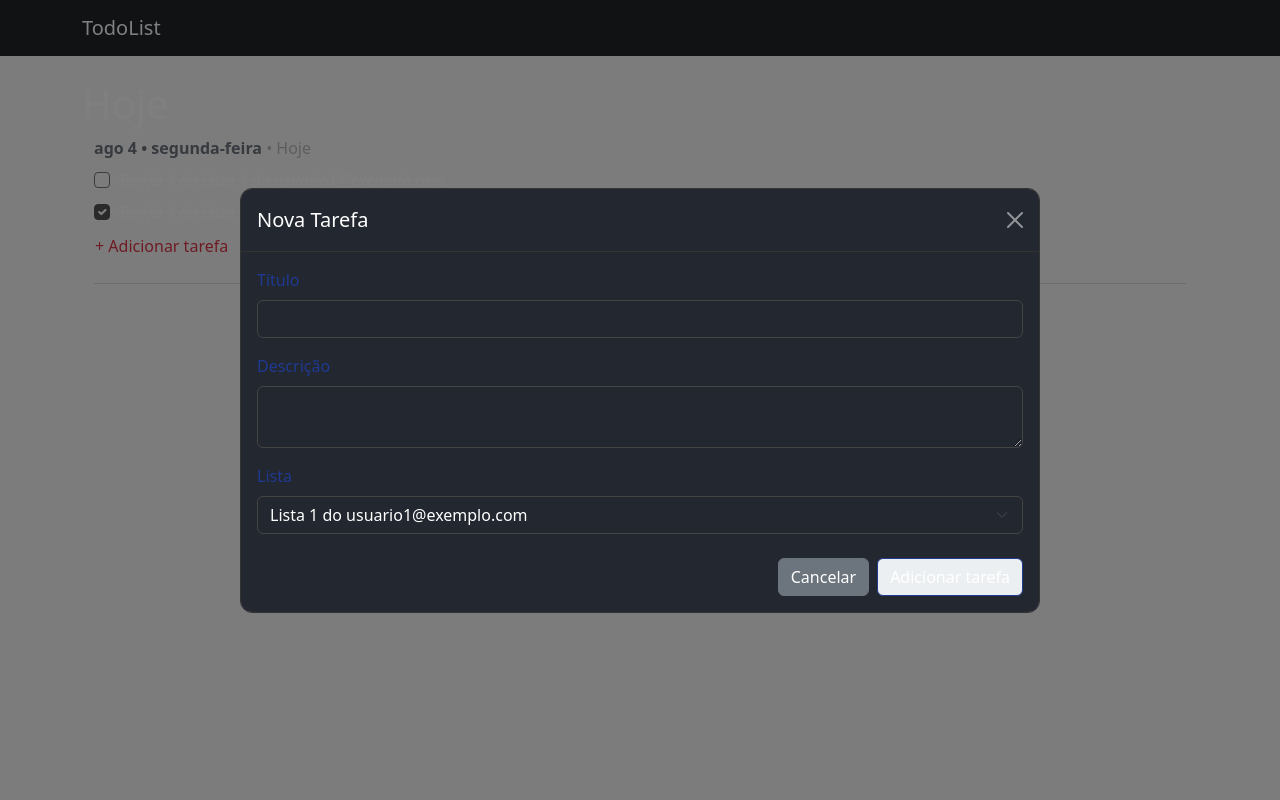
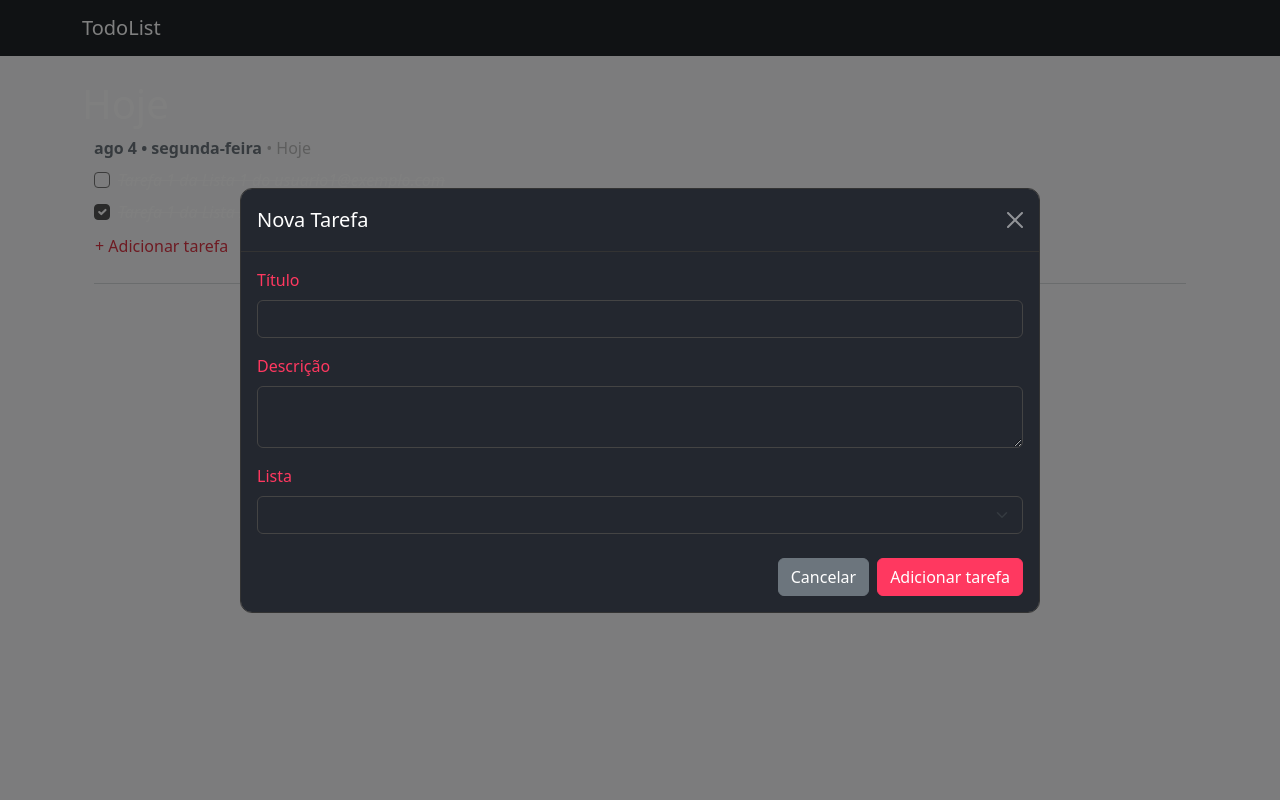
Before and after one commit to iancostag/todolist-RoR, a Rails app: page / in a window 1280 px wide, after a click on "+ Adicionar tarefa". Run offline with Rails 7, Linux system fonts and the light colour scheme; the visitor is signed in with stand-in values (Sample User, id 1); data comes from the database, SQL or seed files in the repository; some libraries are stand-ins or nearby versions.

Commit message:
Ajustes nas telas

```diff
--- a/app/assets/stylesheets/custom.css
+++ b/app/assets/stylesheets/custom.css
@@ -25,6 +25,9 @@
 .bg-surface {
   background-color: var(--surface) !important;
 }
+.bg-danger{
+  background-color: var(--danger) !important;
+}
 
 .container-login {
   display: flex;
@@ -43,13 +46,13 @@
 }
 
 .btn-primary {
-  background-color: var(--secondary);
-  border-color: var(--primary);
+  background-color: var(--danger);
+  border-color: var(--danger);
 }
 
 .btn-primary:hover {
-  background-color: #16346F;
-  border-color: #16346F;
+  background-color: var(--primary);
+  border-color: var(--primary);
 }
 
 .btn-success {
@@ -106,7 +109,7 @@
 
 .form-label {
   font-weight: 500;
-  color: var(--primary);
+  color: var(--danger);
 }
 
 .form-control,
--- a/app/models/usuario.rb
+++ b/app/models/usuario.rb
@@ -2,4 +2,5 @@
   has_secure_password
   has_many :listas, dependent: :destroy
   has_many :tarefas, through: :listas
+  validates :email, presence: true, uniqueness: true
 end
--- a/app/views/layouts/_sidebar.html.erb
+++ b/app/views/layouts/_sidebar.html.erb
@@ -44,7 +44,7 @@
             <h5 class="modal-title" id="modalNovaTarefaLabel">Nova Tarefa</h5>
             <button type="button" class="btn-close" data-bs-dismiss="modal" aria-label="Fechar"></button>
           </div>
-          <div class="modal-body">
+          <div class="modal-body text-white">
             <%= form_with model: Tarefa.new, url: tarefas_path, local: true do |form| %>
               <div class="mb-3">
                 <%= form.label :titulo, class: "form-label" %>
--- a/app/views/listas/_form.html.erb
+++ b/app/views/listas/_form.html.erb
@@ -21,6 +21,6 @@
   </div>
 
   <div class="d-grid gap-2">
-    <%= form.submit "Salvar lista", class: "btn btn-success" %>
+    <%= form.submit "Salvar lista", class: "btn btn-secondary" %>
   </div>
 <% end %>
--- a/app/views/listas/new.html.erb
+++ b/app/views/listas/new.html.erb
@@ -4,7 +4,7 @@
   <div class="row justify-content-center">
     <div class="col-md-8">
       <div class="card shadow">
-        <div class="card-header bg-primary text-white">
+        <div class="card-header bg-danger text-white">
           <h5 class="mb-0">Criar nova lista</h5>
         </div>
         <div class="card-body">
--- a/app/views/sessoes/new.html.erb
+++ b/app/views/sessoes/new.html.erb
@@ -12,7 +12,7 @@
     <%= password_field_tag :password, nil, class: "form-control" %>
   </div>
 
-  <%= submit_tag "Entrar", class: "btn btn-primary" %>
+  <%= submit_tag "Entrar", class: "btn btn-primary text-black" %>
 
   <p>Ainda não tem conta? <%= link_to "Crie uma aqui", cadastro_path %></p>
 <% end %>
--- a/app/views/tarefas/_form_sem_prazo.html.erb
+++ b/app/views/tarefas/_form_sem_prazo.html.erb
@@ -2,7 +2,7 @@
   <%= form.hidden_field :prazo, value: dia, data: { "modal-tarefa-target": "prazo" } %>
   <div class="mb-3">
     <%= form.label :titulo, class: "form-label" %>
-    <%= form.text_field :titulo, class: "form-control",require:true %>
+    <%= form.text_field :titulo, class: "form-control",required: true %>
   </div>
   <div class="mb-3">
     <%= form.label :descricao, class: "form-label" %>
@@ -10,7 +10,7 @@
   </div>
   <div class="mb-3">
     <%= form.label :lista_id, "Lista", class: "form-label" %>
-    <%= form.collection_select :lista_id, current_usuario.listas, :id, :titulo, {}, class: "form-select",require:true %>
+    <%= form.collection_select :lista_id, current_usuario.listas, :id, :titulo, {}, class: "form-select",required: true %>
   </div>
   <div class="mt-4 d-flex justify-content-end gap-2">
     <button type="button" class="btn btn-secondary" data-bs-dismiss="modal">Cancelar</button>
--- a/config/locales/pt-BR.yml
+++ b/config/locales/pt-BR.yml
@@ -23,6 +23,7 @@
               blank: "não pode ficar em branco"
       messages:
         required: "é obrigatório"
+        record_invalid: "A validação falhou: %{errors}"
   errors:
     format: "%{attribute} %{message}"
     messages:
```
Also changed, not shown: test/integration/login_test.rb (+3 -0 lines).
